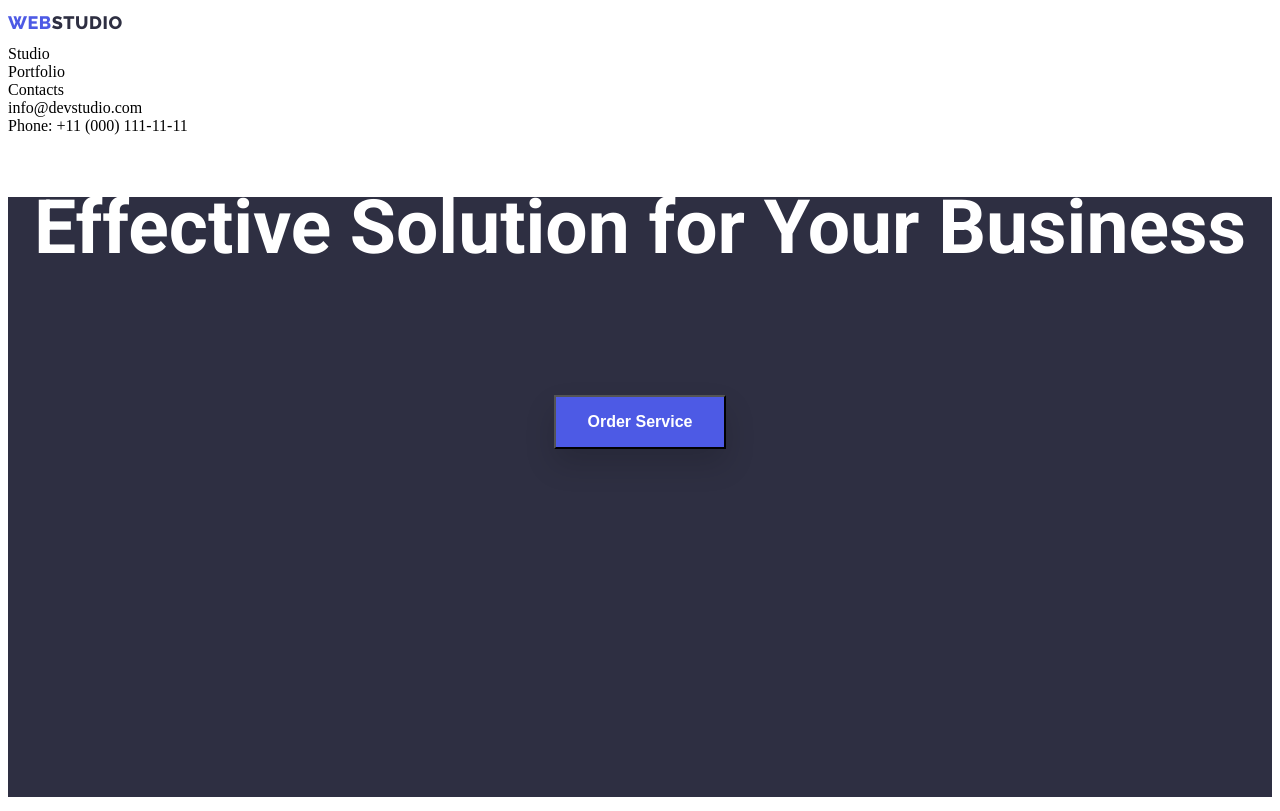
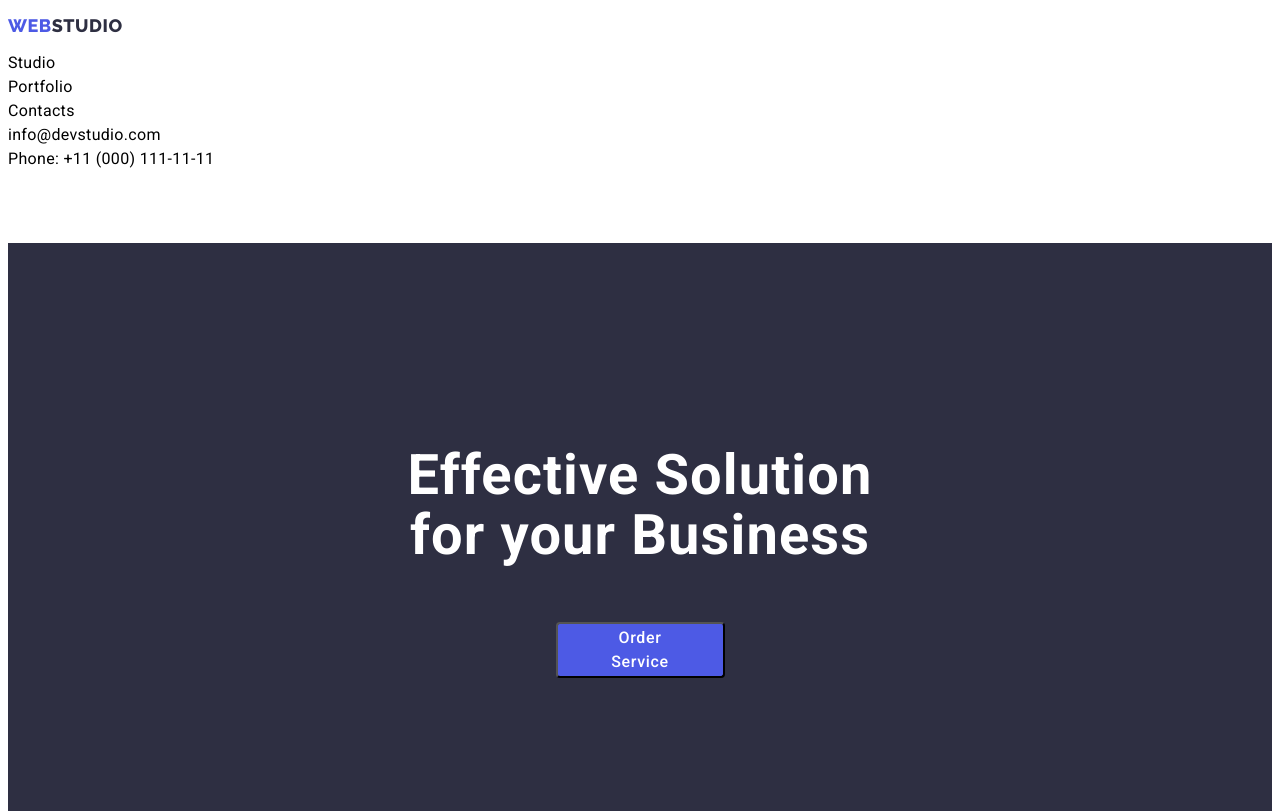
Before and after one commit to ryannetworx/goit-markup-hw-02, a plain HTML site: page index.html in a window 1280 px wide. Shown: the top 811 px of the page. Drawn offline with Linux system fonts and the light colour scheme.

Commit message:
updated banner

```diff
--- a/index.html
+++ b/index.html
@@ -14,7 +14,7 @@
 
 <body>
     <header>
-        <h1><span id="web" class="web">WEB</span><span id="studio" class="studio">STUDIO</span></h1>
+        <h2><span id="web" class="web">WEB</span><span id="studio" class="studio">STUDIO</span></h2>
 
         <nav>
             <!-- <a href="#"> --><span>Studio</span></a><br>
@@ -30,12 +30,11 @@
     <main>
 
     <div class="banner1">
-        <h2>Effective Solution for Your Business</h2>
+        <h1>Effective Solution <br> for your Business</h1>
+        <br>
+        <button class="button text" type="button"><a href="#">Order Service</a></button>
+    </div>
 
-    <br>
-        <button class="button"  type="button"><a href="#">Order Service</a></button>
-
-    </div>
     <section>
         <ul>
             <li><h2>Strategy</h2></li>
--- a/styles.css
+++ b/styles.css
@@ -1,4 +1,7 @@
-h1 {
+body {
+    font-family: "Roboto", sans-serif;
+}
+h2 {
     font-family: "Raleway", sans-serif;
     font-size: 18px;
     font-weight: 800;
@@ -15,33 +18,61 @@ h1 {
 }
 
 nav {
+    font-family: "Roboto", sans-serif;
+    font-size: 16px;
+    font-weight: 400;
+    line-height: 24px;
+    letter-spacing: 0.02em;
+
+}
+
+h1 {
+    font-family: "Roboto", sans-serif;
+    color: #FFFFFF;
+    font-size: 56px;
+    font-weight: 700;
+    line-height: 60px;
+    letter-spacing: 0.02em;
+    text-align: center;
 
 }
 
 .banner1 {
+    width: 100%;
     height: 600px;
+    background-color: #2E2F42;
     top: 72px;
-    background-color: #2E2F42;
+    position: relative;
+    display: flex;
+    justify-content: center;
+    align-items: center;
+    flex-direction: column; /* Stack the children vertically */
+}
+
+.content {
     text-align: center;
-    font-family: 'Roboto';
-    font-weight: 300;
-    font-size: 50px;
-    line-height: 60px;
-    letter-spacing: 2%;
-    color: #FFFFFF;
+    margin-bottom: 10px; /* 10px gap between h1 and button */
 }
 
 .button {
-    padding: 16px 32px 16px 32px;
-    gap: 10px;
+    width: 169px;
+    height: 56px;
+    padding: 16px 32px;
+    border-radius: 4px;
     background-color: #4D5AE5;
-    box-shadow: 0px 15px 30px rgba(0, 0, 0, 0.15);
+    display: inline-flex;
+    align-items: center;
+    justify-content: center;
+    position: relative;
 }
 
 .button a {
-    color: white;
+    color: #FFFFFF;
+    font-family: Roboto;
     font-size: 16px;
-    font-weight: bold;
+    font-weight: 500;
+    line-height: 24px;
+    letter-spacing: 0.04em;
     text-align: center;
     text-decoration: none;
 }
```
